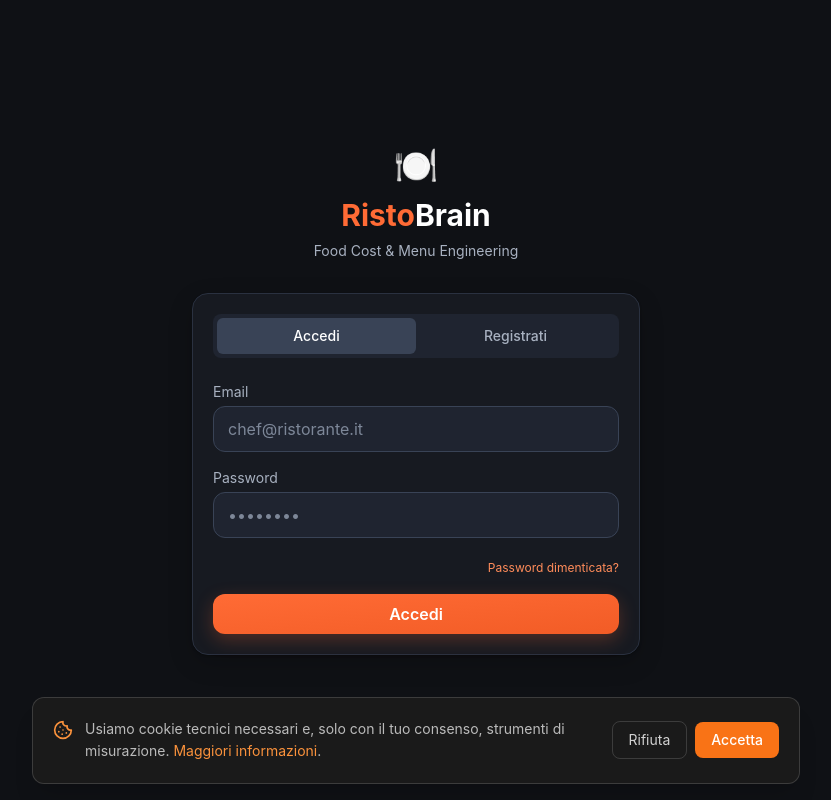
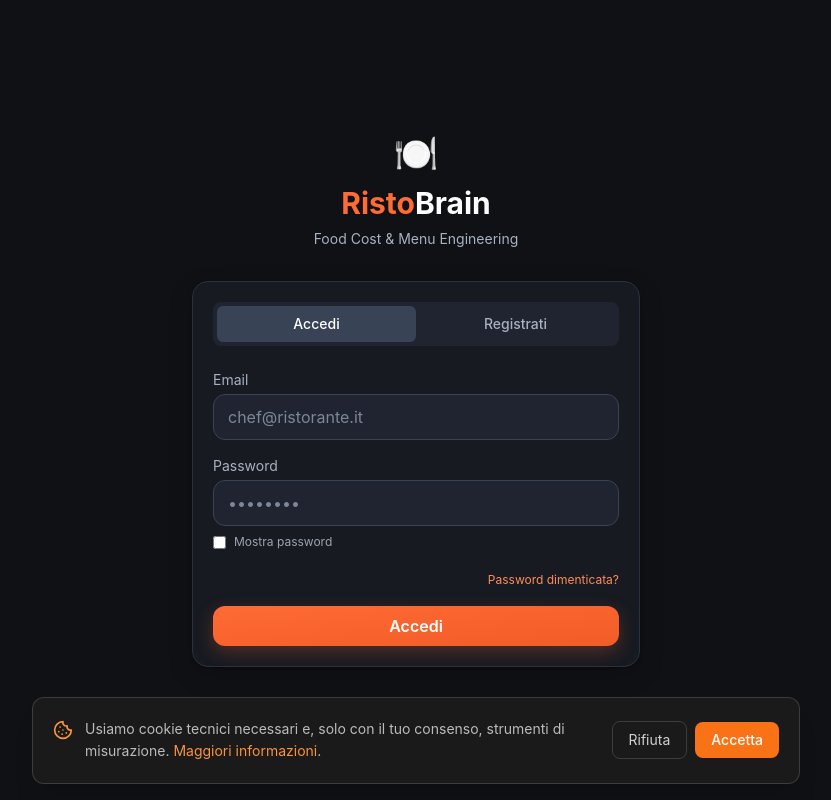
Before and after one commit to 4fpvdq6fwz-jpg/ristobrain-app, a Next.js app in the folder frontend/: page /login in a window 1280 px wide. Shown: the whole page, without its empty margins (224-1055 px from the left). Built offline with nearby package versions, Linux system fonts and the light colour scheme.

Commit message:
Update page.tsx

```diff
--- a/frontend/src/app/login/page.tsx
+++ b/frontend/src/app/login/page.tsx
@@ -7,6 +7,7 @@ import toast from 'react-hot-toast';
 
 export default function LoginPage() {
   const [tab, setTab] = useState<'login' | 'register'>('login');
+  const [showPwd, setShowPwd] = useState(false);
   const [loading, setLoading] = useState(false);
   const [form, setForm] = useState({ email: '', password: '', fullName: '', workspaceName: '', phone: '' });
 
@@ -99,8 +100,9 @@ export default function LoginPage() {
               </div>
               <div>
                 <label className="text-sm text-dark-200 block mb-1">Password</label>
-                <input name="password" type="password" value={form.password} onChange={handleChange}
+                <input name="password" type={showPwd ? 'text' : 'password'} value={form.password} onChange={handleChange}
                   className="input-dark" placeholder="••••••••" required />
+              <label className="flex items-center gap-2 text-xs text-gray-400 mt-2 select-none cursor-pointer"><input type="checkbox" checked={showPwd} onChange={(e) => setShowPwd(e.target.checked)} className="accent-orange-500" /> Mostra password</label>
               </div>
               <div className="text-right -mt-2">
                 <a href="/recupera-password" className="text-xs text-brand-400 hover:underline">Password dimenticata?</a>
@@ -128,8 +130,9 @@ export default function LoginPage() {
               </div>
               <div>
                 <label className="text-sm text-dark-200 block mb-1">Password (min. 8 caratteri)</label>
-                <input name="password" type="password" value={form.password} onChange={handleChange}
+                <input name="password" type={showPwd ? 'text' : 'password'} value={form.password} onChange={handleChange}
                   className="input-dark" placeholder="••••••••" required />
+              <label className="flex items-center gap-2 text-xs text-gray-400 mt-2 select-none cursor-pointer"><input type="checkbox" checked={showPwd} onChange={(e) => setShowPwd(e.target.checked)} className="accent-orange-500" /> Mostra password</label>
               </div>
               <div>
                 <label className="text-sm text-dark-200 block mb-1">Nome ristorante</label>
```
